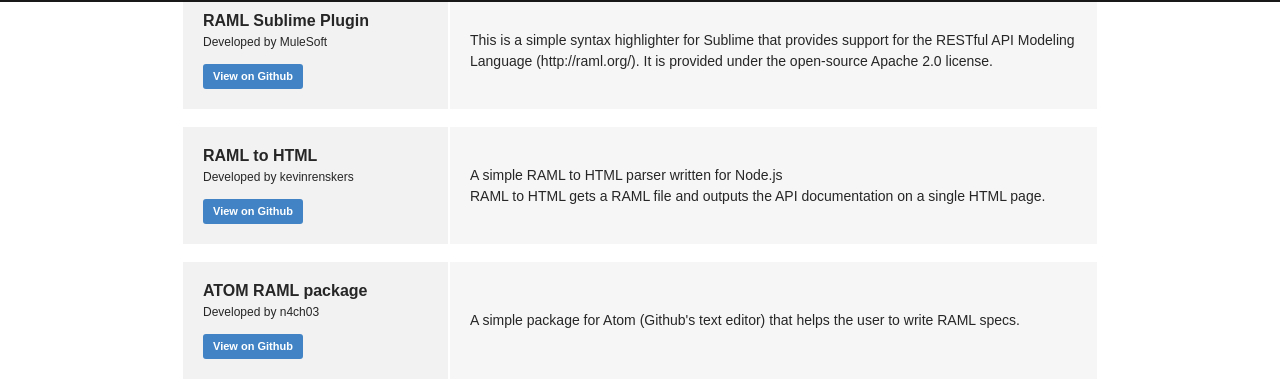
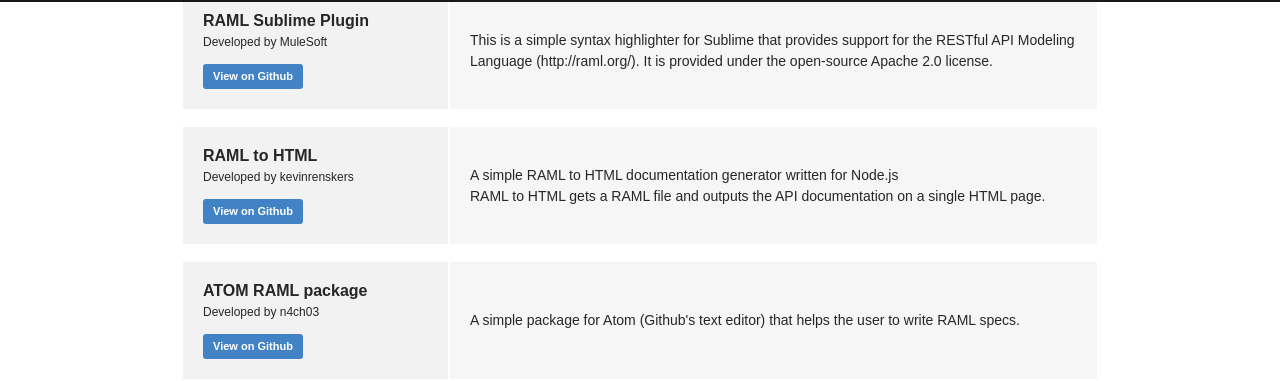
Before and after one commit to raml-org/raml-spec, a Jekyll site: the page built from projects.html, in a window 1280 px wide and 900 px high, scrolled down 1612 px. Shown: the part 93-474 px from the top of the window. Built offline with Jekyll 4.4.1, drawn with Linux system fonts in a browser that asks for light colours; nearby versions of some CDN libraries; some web fonts are replaced; Markdown is read by kramdown in place of the engine named in the settings.

Commit message:
Change RAML to HTML project description

```diff
--- a/projects.html
+++ b/projects.html
@@ -173,7 +173,7 @@
                       <a href="https://github.com/kevinrenskers/raml2html" class="project-github">View on Github</a>
                     </div>
                     <div class="project-description">
-                      <p>A simple RAML to HTML parser written for Node.js<br />
+                      <p>A simple RAML to HTML documentation generator written for Node.js<br />
                         RAML to HTML gets a RAML file and outputs the API documentation on a single HTML page.</p>
                     </div>
                   </li>
```
